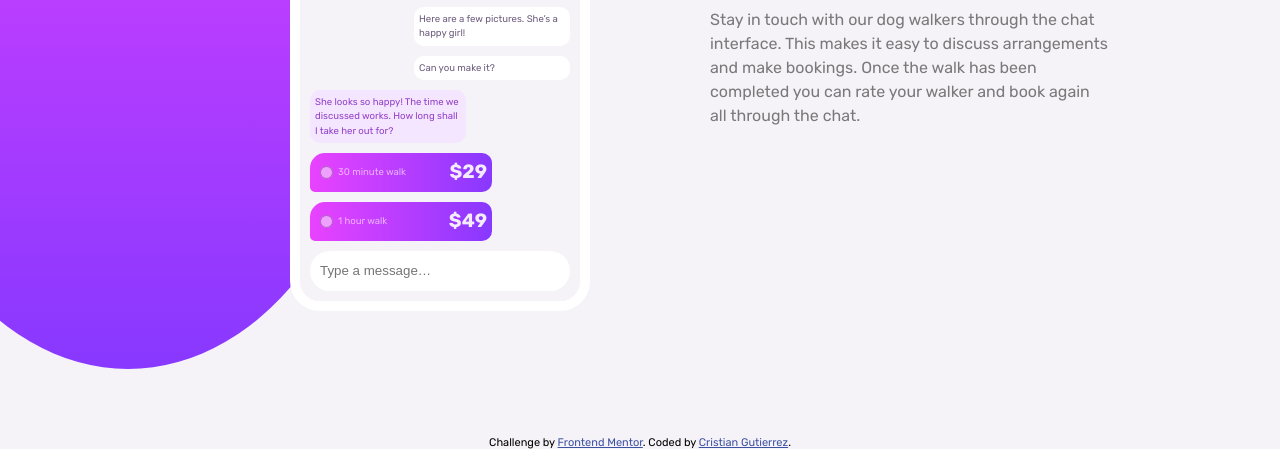
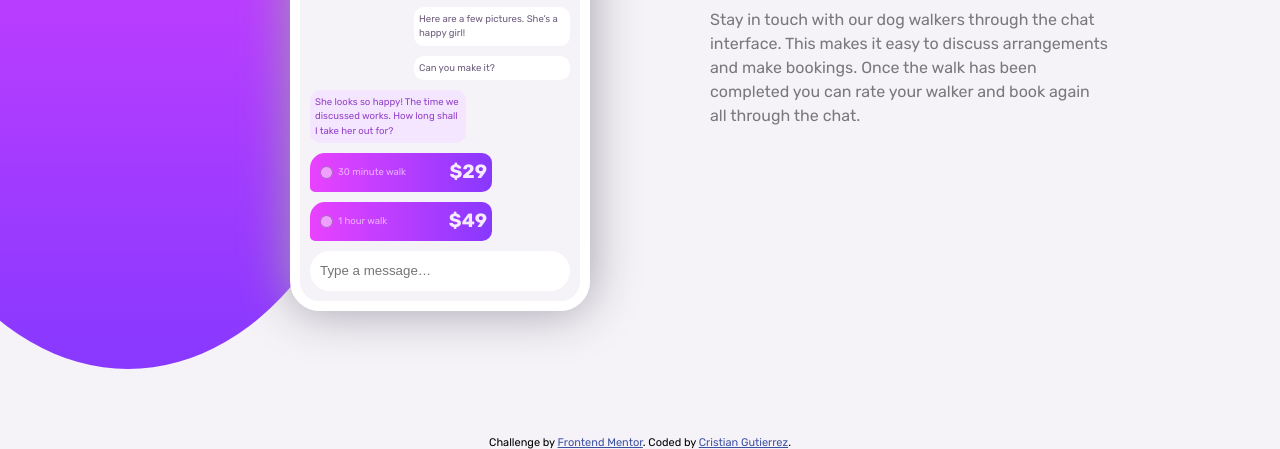
Before and after one commit to cristianccgg/Chat-app-css-illustration-master, a plain HTML site: page index.html in a window 1280 px wide. Shown: the part 351-800 px from the top of the page. Drawn offline with Linux system fonts and the light colour scheme.

Commit message:
screeshot added to readme

```diff
--- a/styles.css
+++ b/styles.css
@@ -74,6 +74,7 @@ main {
   border: 10px solid white;
   border-radius: 30px;
   position: relative;
+  box-shadow: 0 0 50px var(--main-Dark-Grayish-Violet);
 }
 
 .white-space{position: absolute;
```
Also changed, not shown: Images/Screenshot.png (added), 2 other files.
